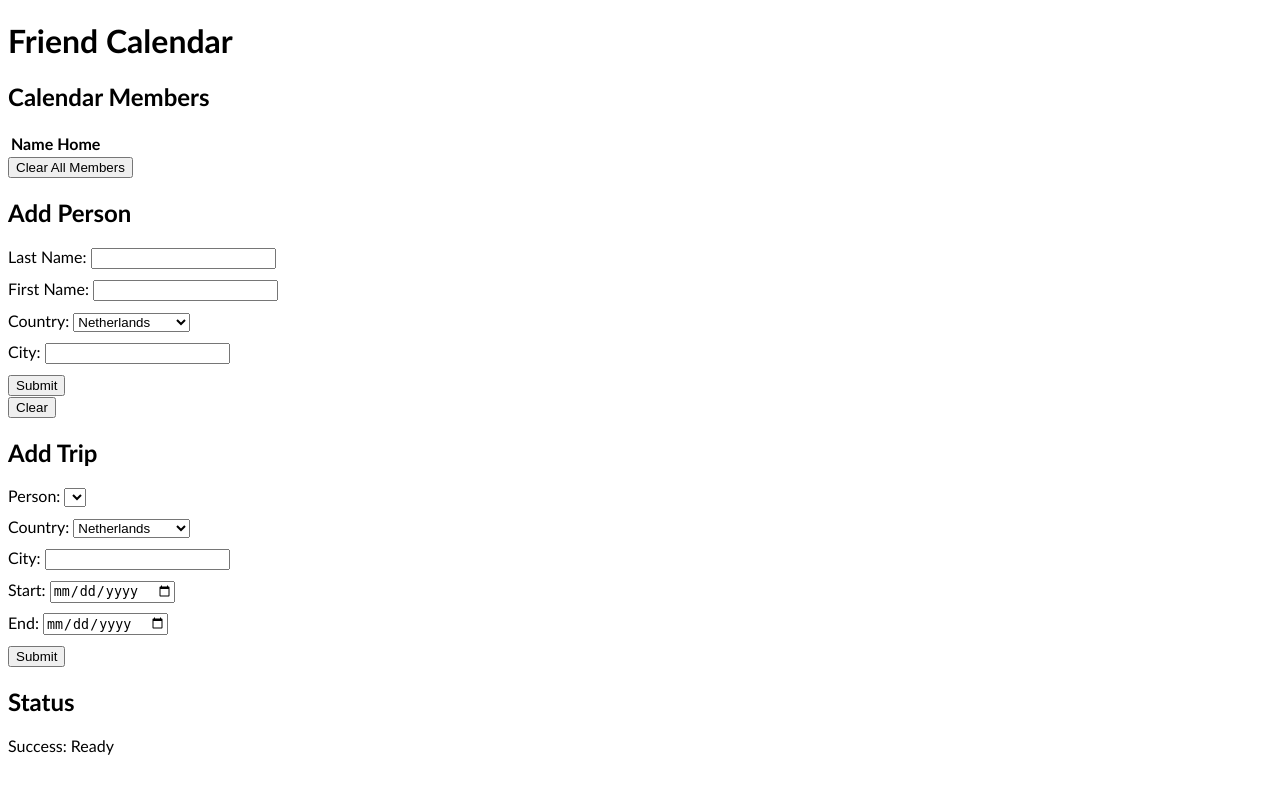
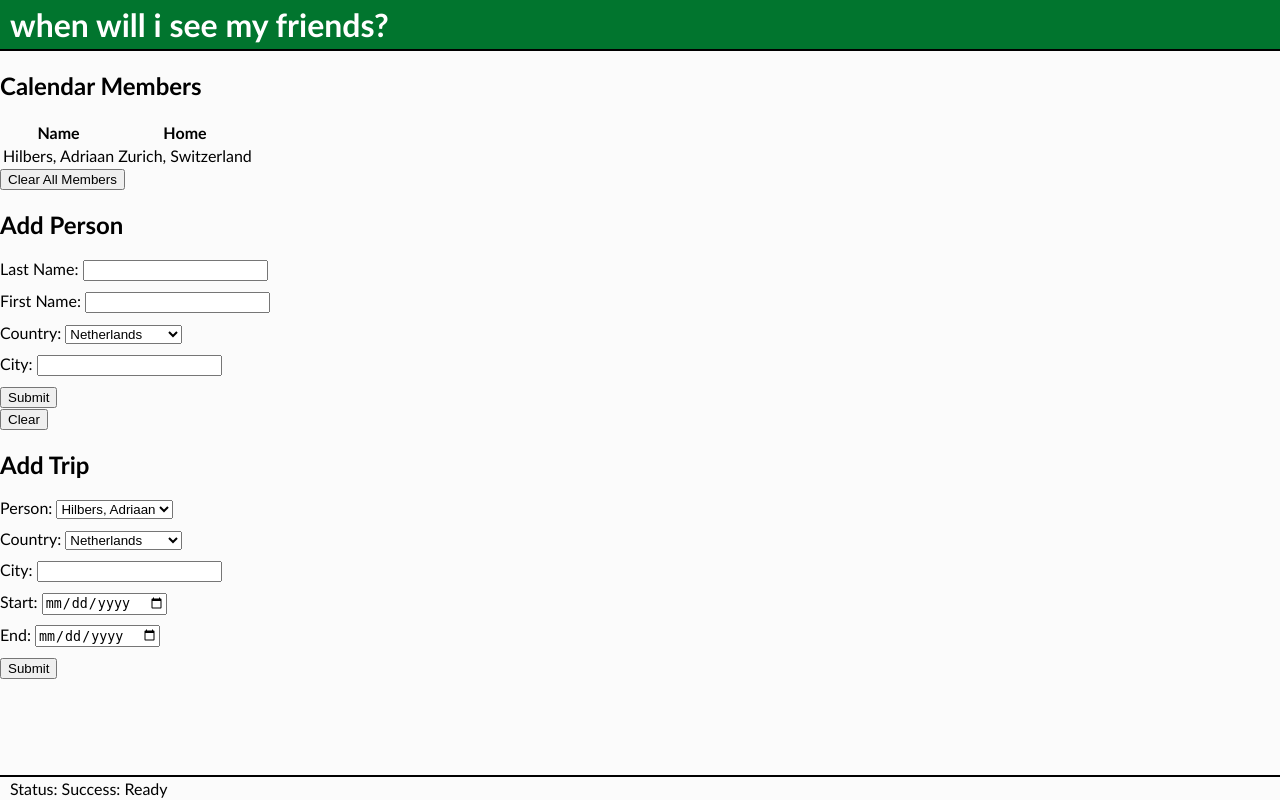
Before and after one commit to ahilbers/calendar, a Flask app: page / in a window 1280 px wide. Run offline with Flask 3, Linux system fonts and the light colour scheme; lists and menus that the app fills with data are empty.

Commit message:
add css and make header and status bar

```diff
--- a/schedules/frontend/pages.py
+++ b/schedules/frontend/pages.py
@@ -14,6 +14,22 @@ pages = Blueprint("pages", __name__)
 def home() -> str:
     app = cast(AppWithCalendar, current_app)
     response = Response(code=200, message="Ready")
+
+    # TODO: DO NOT MERGE
+    person = objects.Person(
+        last_name=objects.StrID("hilbers"),
+        first_name=objects.StrID("adriaan"),
+        home=objects.Location(objects.Country.SWITZERLAND, city=objects.StrID("zurich")),
+    )
+    if person not in app.calendar.calendars.keys():
+        app.calendar._add_person(
+            objects.Person(
+                last_name=objects.StrID("hilbers"),
+                first_name=objects.StrID("adriaan"),
+                home=objects.Location(objects.Country.SWITZERLAND, city=objects.StrID("zurich")),
+            )
+        )
+
     if flask_request.method == "POST":
         response = app.calendar.process_frontend_request(flask_request.form.to_dict())
     return render_template(
--- /dev/null
+++ b/schedules/frontend/static/style.css
@@ -0,0 +1,26 @@
+.title-container {
+    background-color: #01752e;
+    border-bottom: 2px solid #000000;
+    padding: 5px 0px 5px 5px;
+}
+h1 {
+    display: inline-block;
+    color: white;
+    margin: 0;
+    padding: 0px 5px;
+}
+body {
+    background-color: #fbfbfb;
+    font-family: "Trebuchet MS", Arial, Helvetica, sans-serif;
+    margin: 0px 0px;
+    padding: 0px 0px 48px 0px;
+}
+.status-message-container {
+    position: fixed;
+    bottom: 0px;
+    width: 100vw;
+    background-color: #fbfbfb;
+    border-top: 2px solid #000000;
+    padding: 2px 10px;
+    z-index: 100;
+}
--- a/schedules/frontend/templates/home.html
+++ b/schedules/frontend/templates/home.html
@@ -3,15 +3,13 @@
 <head>
     <meta charset="UTF-8">
     <meta name="viewport" content="width=device-width, initial-scale=1.0">
-    <title>Friend Calendar</title>
-    <style>
-        body {
-            font-family: "Trebuchet MS", Arial, Helvetica, sans-serif;
-        }
-    </style>
+    <title>when will i see my friends?</title>
+    <link rel="stylesheet" href="{{url_for('static', filename='style.css')}}">
 </head>
 <body>
-    <h1>Friend Calendar</h1>
+    <div class="title-container">
+        <h1>when will i see my friends?</h1>
+    </div>
 
     {# Calendar Members #}
     <div>
@@ -118,9 +116,9 @@
     </div>
 
     {# Status messages #}
-    <div>
-        <h2>Status</h2>
-        <div class="error"> {{ response.frontend_message }} </div>
+    <div class="status-message-container">
+        <span class="status-label">Status:</span>
+        <span class="status-message"> {{ response.frontend_message }} </span>
     </div>
 </body>
 </html>
```
